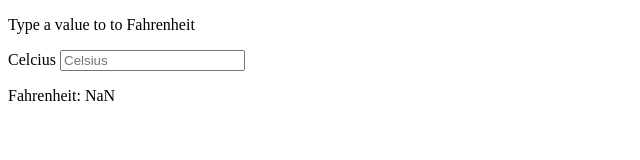
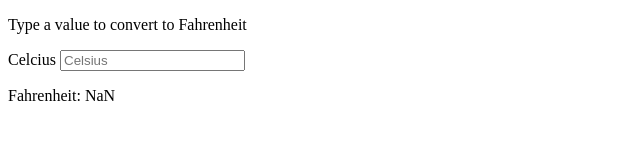
Before and after one commit to revou-fundamental-course/21-apr-25-G4l1le30, a plain HTML site: page index.html in a window 1280 px wide. Shown: the full height of the page, 0-640 px from the left. Drawn offline with Linux system fonts and the light colour scheme.

Commit message:
Update index.html

```diff
--- a/index.html
+++ b/index.html
@@ -6,7 +6,7 @@
     <title>Konversi Celcius ke Fahrenheit</title>
 </head>
 <body>
-    <p>Type a value to  to Fahrenheit</p>
+    <p>Type a value to convert to Fahrenheit</p>
     <p>
         <label>Celcius</label>
         <input id="input-celcius" type="number"placeholder="Celsius"oninput="temperatureConverter(this.value)" onchange = "temperature-converter(this.value)">
```
